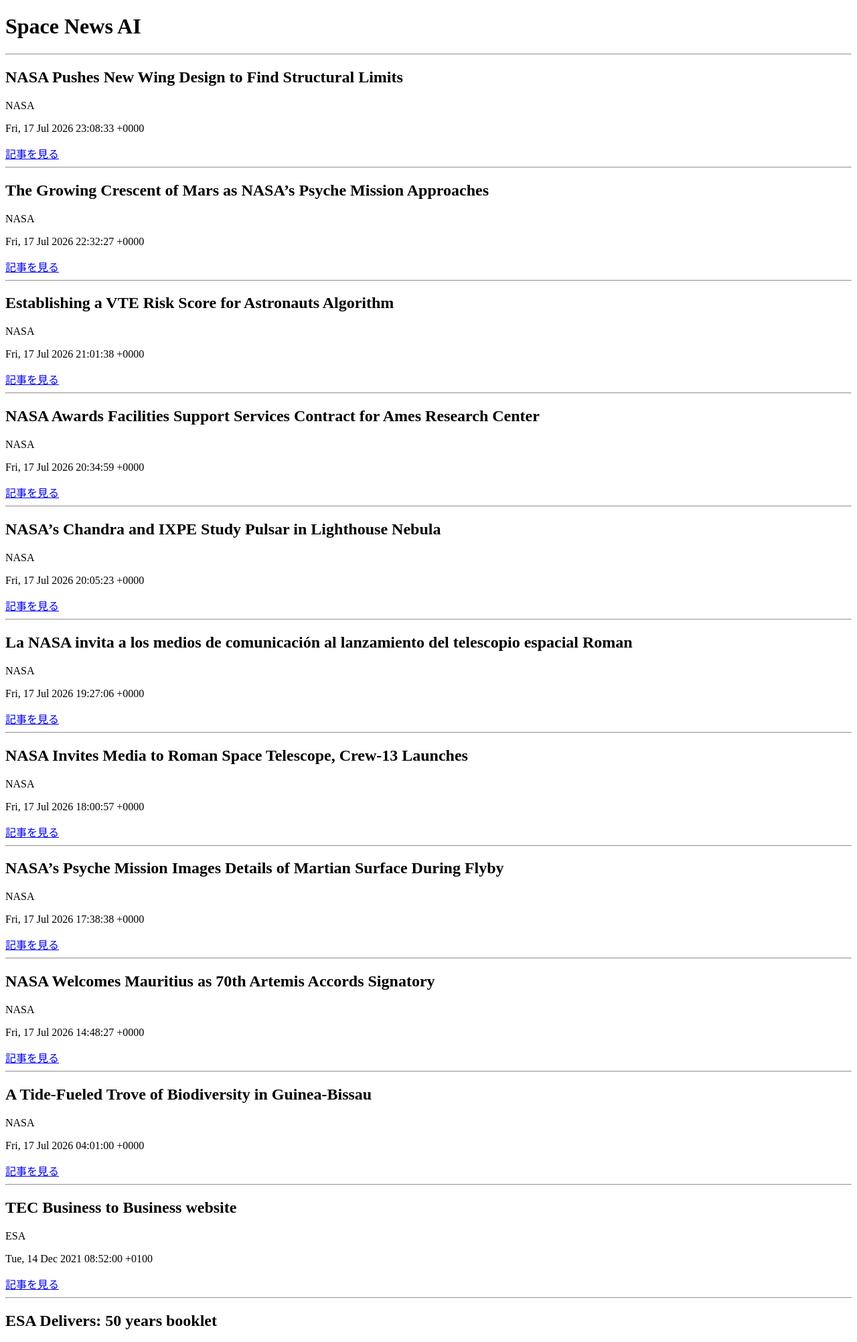
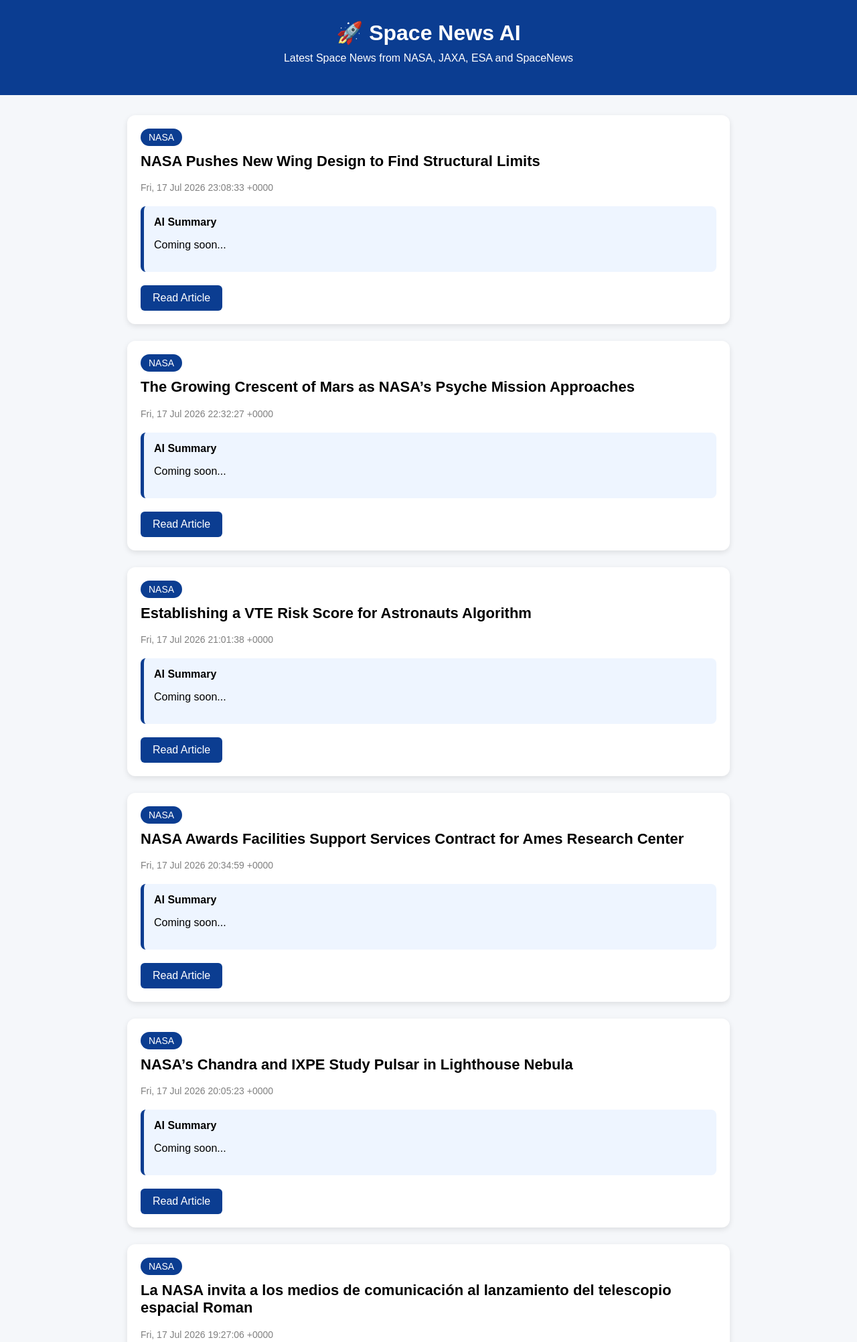
Before and after one commit to 2019ng0616-bit/space-news, a Flask app: page / in a window 1280 px wide. Shown: the top 2004 px of the page at 67% size. Run offline with Flask 3, Linux system fonts and the light colour scheme.

Commit message:
feat: improve news page UI

```diff
--- a/static/style.css
+++ b/static/style.css
@@ -0,0 +1,93 @@
+body {
+    margin: 0;
+    padding: 0;
+    background: #f5f7fa;
+    font-family: Arial, sans-serif;
+}
+
+header {
+    background: #0b3d91;
+    color: white;
+    text-align: center;
+    padding: 30px;
+}
+
+header h1 {
+    margin: 0;
+}
+
+header p {
+    margin-top: 10px;
+}
+
+.container {
+    width: 90%;
+    max-width: 900px;
+    margin: 30px auto;
+}
+
+.card {
+    background: white;
+    padding: 20px;
+    margin-bottom: 25px;
+    border-radius: 12px;
+    box-shadow: 0 3px 8px rgba(0,0,0,0.1);
+}
+
+.source {
+    display: inline-block;
+    background: #0b3d91;
+    color: white;
+    padding: 5px 12px;
+    border-radius: 20px;
+    font-size: 14px;
+    margin-bottom: 10px;
+}
+
+.card h2 {
+    margin-top: 0;
+    font-size: 22px;
+}
+
+.date {
+    color: gray;
+    font-size: 14px;
+}
+
+.summary {
+    margin: 20px 0;
+    background: #eef5ff;
+    padding: 15px;
+    border-left: 5px solid #0b3d91;
+    border-radius: 8px;
+}
+
+.button {
+    display: inline-block;
+    background: #0b3d91;
+    color: white;
+    text-decoration: none;
+    padding: 10px 18px;
+    border-radius: 6px;
+    transition: 0.2s;
+}
+
+.button:hover {
+    background: #062b66;
+}
+
+@media (max-width: 768px) {
+
+    .container {
+        width: 95%;
+    }
+
+    .card {
+        padding: 15px;
+    }
+
+    .card h2 {
+        font-size: 18px;
+    }
+
+}
--- a/templates/index.html
+++ b/templates/index.html
@@ -3,26 +3,55 @@
 
 <head>
     <meta charset="UTF-8">
+    <meta name="viewport" content="width=device-width, initial-scale=1.0">
     <title>Space News AI</title>
+
+    <link rel="stylesheet"
+          href="{{ url_for('static', filename='style.css') }}">
 </head>
 
 <body>
 
-<h1>Space News AI</h1>
+<header>
+    <h1>🚀 Space News AI</h1>
+    <p>Latest Space News from NASA, JAXA, ESA and SpaceNews</p>
+</header>
+
+<main class="container">
 
 {% for article in articles %}
 
-<hr>
+<div class="card">
 
-<h2>{{ article.title }}</h2>
+    <div class="source">
+        {{ article.source }}
+    </div>
 
-<p>{{ article.source }}</p>
+    <h2>
+        {{ article.title }}
+    </h2>
 
-<p>{{ article.published }}</p>
+    <p class="date">
+        {{ article.published }}
+    </p>
 
-<a href="{{ article.link }}">記事を見る</a>
+    <div class="summary">
+        <strong>AI Summary</strong>
+        <p>Coming soon...</p>
+    </div>
+
+    <a class="button"
+       href="{{ article.link }}"
+       target="_blank">
+       Read Article
+    </a>
+
+</div>
 
 {% endfor %}
 
+</main>
+
 </body>
+
 </html>
```
Also changed, not shown: docs/devlog.md (+17 -0 lines).
